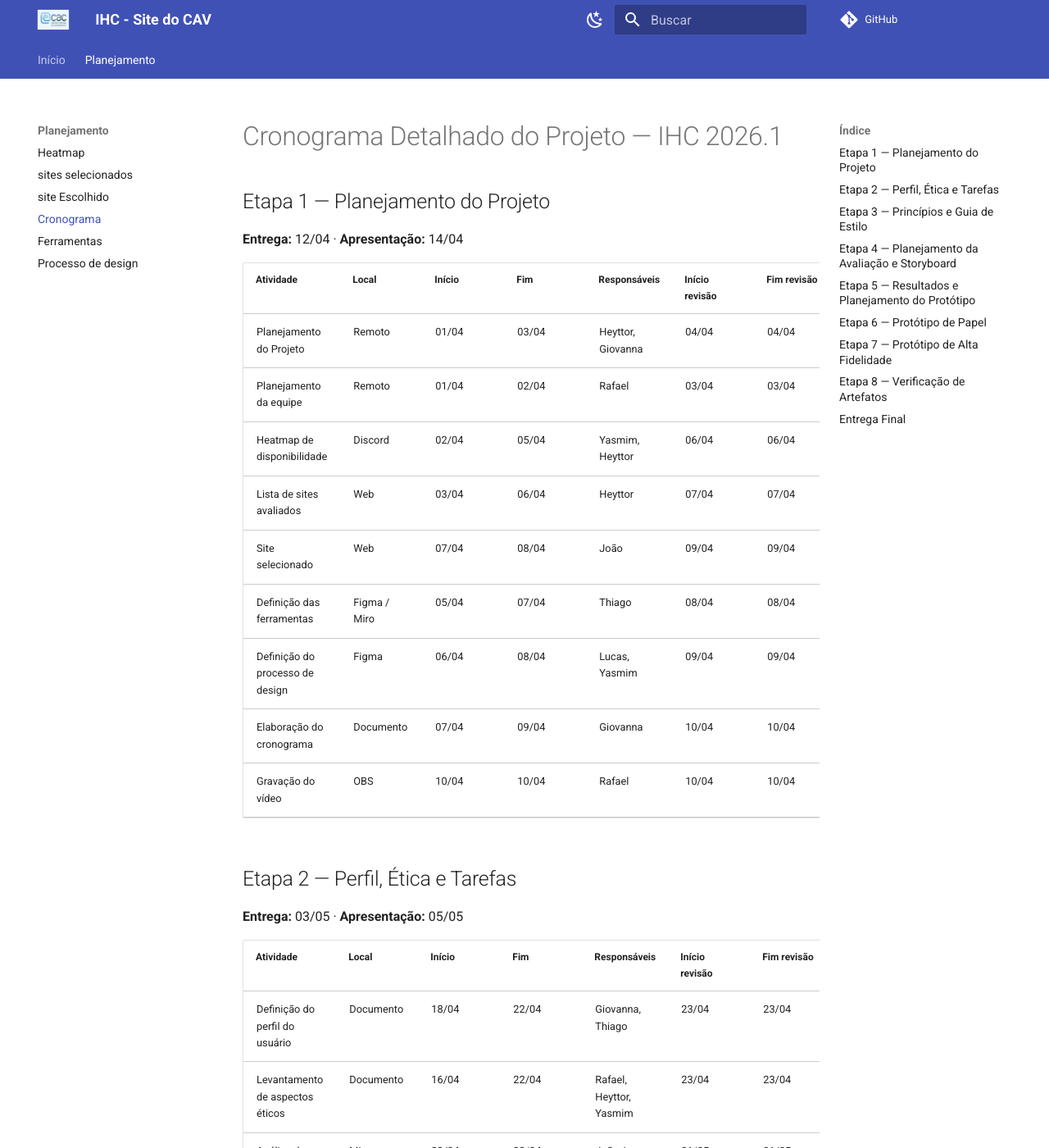
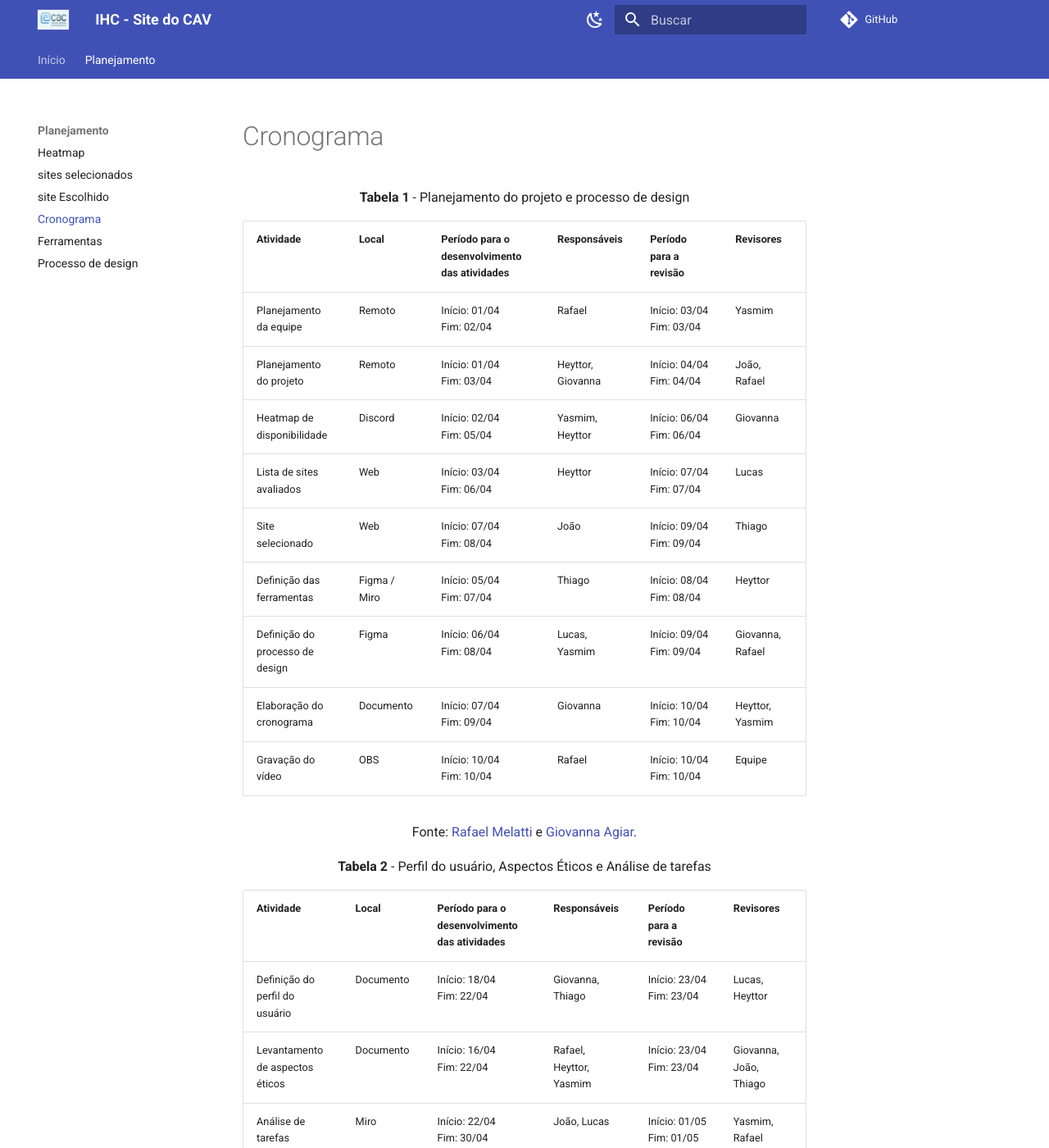
Before and after one commit to Interacao-Humano-Computador/2026.1-Grupo01, an MkDocs documentation site: the page built from docs/Planejamento/cronograma.md, in a window 1280 px wide and 1400 px high. Shown: the whole window at 82% size. Built offline with MkDocs 1.6.1 and Material for MkDocs 9.7.7, drawn with Linux system fonts in a browser that asks for light colours; comment, search, counter and statistics services are not loaded; some of the changed text lies outside the part shown.

Commit message:
docs: conversão do cronograma para MD

```diff
--- a/docs/Planejamento/cronograma.md
+++ b/docs/Planejamento/cronograma.md
@@ -1,167 +1,121 @@
-# Cronograma Detalhado do Projeto — IHC 2026.1
+<!--
+Célula genérica da tabela para facilitar a criação e a manutenção:
+| - | - | Início: - <br>Fim: - | - | Início: - <br>Fim: - | - |
+-->
 
-<style>
-table { width: 100%; border-collapse: collapse; font-size: 13px; table-layout: fixed; }
-table th, table td { padding: 8px; vertical-align: top; border-bottom: 0.5px solid #ccc; word-wrap: break-word; }
-thead th { font-weight: 600; font-size: 12px; }
-.ca { width: 22%; } .cb { width: 11%; } .cc { width: 7%; text-align: center; }
-.cd { width: 7%; text-align: center; } .ce { width: 21%; }
-.cf { width: 7%; text-align: center; } .cg { width: 7%; text-align: center; }
-.ch { width: 18%; }
-</style>
+<font size="3"><p style="text-align: center"><b>Tabela 1</b> - Planejamento do projeto e processo de design</p></font>
+
+| Atividade | Local | Período para o desenvolvimento das atividades | Responsáveis | Período para a revisão | Revisores |
+| --------------------------------- | ---------------- | --------------------- | ------------------ | ---------------------------- | ----------------|
+| Planejamento da equipe | Remoto | Início: 01/04 <br>Fim: 02/04 | Rafael | Início: 03/04 <br>Fim: 03/04 | Yasmim |
+| Planejamento do projeto | Remoto | Início: 01/04 <br>Fim: 03/04 | Heyttor, Giovanna | Início: 04/04 <br>Fim: 04/04 | João, Rafael |
+| Heatmap de disponibilidade | Discord | Início: 02/04 <br>Fim: 05/04 | Yasmim, Heyttor | Início: 06/04 <br>Fim: 06/04 | Giovanna |
+| Lista de sites avaliados | Web | Início: 03/04 <br>Fim: 06/04 | Heyttor | Início: 07/04 <br>Fim: 07/04 | Lucas |
+| Site selecionado | Web | Início: 07/04 <br>Fim: 08/04 | João | Início: 09/04 <br>Fim: 09/04 | Thiago |
+| Definição das ferramentas | Figma / Miro | Início: 05/04 <br>Fim: 07/04 | Thiago | Início: 08/04 <br>Fim: 08/04 | Heyttor |
+| Definição do processo de design | Figma | Início: 06/04 <br>Fim: 08/04 | Lucas, Yasmim | Início: 09/04 <br>Fim: 09/04 | Giovanna, Rafael |
+| Elaboração do cronograma | Documento | Início: 07/04 <br>Fim: 09/04 | Giovanna | Início: 10/04 <br>Fim: 10/04 | Heyttor, Yasmim |
+| Gravação do vídeo | OBS | Início: 10/04 <br>Fim: 10/04 | Rafael | Início: 10/04 <br>Fim: 10/04 | Equipe |
+
+<font size="3"><p style="text-align: center">Fonte: [Rafael Melatti]() e [Giovanna Agiar]().</p></font>
 
 
 
-## Etapa 1 — Planejamento do Projeto
-**Entrega:** 12/04 · **Apresentação:** 14/04
+<font size="3"><p style="text-align: center"><b>Tabela 2</b> - Perfil do usuário, Aspectos Éticos e Análise de tarefas</p></font>
 
-<table><colgroup><col class="ca"><col class="cb"><col class="cc"><col class="cd"><col class="ce"><col class="cf"><col class="cg"><col class="ch"></colgroup>
-<thead><tr><th>Atividade</th><th>Local</th><th>Início</th><th>Fim</th><th>Responsáveis</th><th>Início revisão</th><th>Fim revisão</th><th>Revisores</th></tr></thead>
-<tbody>
-<tr><td>Planejamento do Projeto</td><td>Remoto</td><td>01/04</td><td>03/04</td><td>Heyttor, Giovanna</td><td>04/04</td><td>04/04</td><td>João, Rafael</td></tr>
+| Atividade | Local | Período para o desenvolvimento das atividades | Responsáveis | Período para a revisão | Revisores |
+| --------------------------------- | ---------------- | --------------------- | ------------------ | ---------------------------- | ----------------|
+| Definição do perfil do usuário | Documento | Início: 18/04 <br>Fim: 22/04 | Giovanna, Thiago | Início: 23/04 <br>Fim: 23/04 | Lucas, Heyttor |
+| Levantamento de aspectos éticos | Documento | Início: 16/04 <br>Fim: 22/04 | Rafael, Heyttor, Yasmim | Início: 23/04 <br>Fim: 23/04 | Giovanna, João, Thiago |
+| Análise de tarefas | Miro | Início: 22/04 <br>Fim: 30/04 | João, Lucas | Início: 01/05 <br>Fim: 01/05 | Yasmim, Rafael |
+| Gravação do vídeo | Remoto | Início: 02/05 <br>Fim: 02/05 | Heyttor | Início: 02/05 <br>Fim: 02/05 | Equipe |
 
-<tr><td>Planejamento da equipe</td><td>Remoto</td><td>01/04</td><td>02/04</td><td>Rafael</td><td>03/04</td><td>03/04</td><td>Yasmim</td></tr>
-
-<tr><td>Heatmap de disponibilidade</td><td>Discord</td><td>02/04</td><td>05/04</td><td>Yasmim, Heyttor</td><td>06/04</td><td>06/04</td><td>Giovanna</td></tr>
-
-<tr><td>Lista de sites avaliados</td><td>Web</td><td>03/04</td><td>06/04</td><td>Heyttor</td><td>07/04</td><td>07/04</td><td>Lucas</td></tr>
-
-<tr><td>Site selecionado</td><td>Web</td><td>07/04</td><td>08/04</td><td>João</td><td>09/04</td><td>09/04</td><td>Thiago</td></tr>
-
-<tr><td>Definição das ferramentas</td><td>Figma / Miro</td><td>05/04</td><td>07/04</td><td>Thiago</td><td>08/04</td><td>08/04</td><td>Heyttor</td></tr>
-
-<tr><td>Definição do processo de design</td><td>Figma</td><td>06/04</td><td>08/04</td><td>Lucas, Yasmim</td><td>09/04</td><td>09/04</td><td>Giovanna, Rafael</td></tr>
-
-<tr><td>Elaboração do cronograma</td><td>Documento</td><td>07/04</td><td>09/04</td><td>Giovanna</td><td>10/04</td><td>10/04</td><td>Heyttor, Yasmim</td></tr>
-
-<tr><td>Gravação do vídeo</td><td>OBS</td><td>10/04</td><td>10/04</td><td>Rafael</td><td>10/04</td><td>10/04</td><td>Equipe</td></tr>
-</tbody></table>
+<font size="3"><p style="text-align: center">Fonte: [Rafael Melatti]() e [Giovanna Agiar]().</p></font>
 
 
 
-## Etapa 2 — Perfil, Ética e Tarefas
-**Entrega:** 03/05 · **Apresentação:** 05/05
+<font size="3"><p style="text-align: center"><b>Tabela 3</b> - Princípios e Guia de Estilo</p></font>
 
-<table><colgroup><col class="ca"><col class="cb"><col class="cc"><col class="cd"><col class="ce"><col class="cf"><col class="cg"><col class="ch"></colgroup>
-<thead><tr><th>Atividade</th><th>Local</th><th>Início</th><th>Fim</th><th>Responsáveis</th><th>Início revisão</th><th>Fim revisão</th><th>Revisores</th></tr></thead>
-<tbody>
+| Atividade | Local | Período para o desenvolvimento das atividades | Responsáveis | Período para a revisão | Revisores |
+| --------------------------------- | ---------------- | --------------------- | ------------------ | ---------------------------- | ----------------|
+| Definição dos princípios do projeto | Documento | Início: 05/05 <br>Fim: 09/05 | Rafael, João | Início: 10/05 <br>Fim: 10/05 | Yasmim, Thiago |
+| Definição das metas de usabilidade | Documento | Início: 05/05 <br>Fim: 09/05 | Yasmim, Thiago | Início: 10/05 <br>Fim: 10/05 | Giovanna, Lucas |
+| Características da plataforma | Documento | Início: 06/05 <br>Fim: 09/05 | Giovanna, Lucas | Início: 10/05 <br>Fim: 10/05 | Heyttor |
+| Criação do guia de estilo | Figma | Início: 04/05 <br>Fim: 10/05 | Lucas, Heyttor | Início: 11/05 <br>Fim: 11/05 | Rafael, João |
+| Gravação do vídeo | Remoto | Início: 11/05 <br>Fim: 11/05 | João | Início: 11/05 <br>Fim: 11/05 | Equipe |
 
-<tr><td>Definição do perfil do usuário</td><td>Documento</td><td>18/04</td><td>22/04</td><td>Giovanna, Thiago</td><td>23/04</td><td>23/04</td><td>Lucas, Heyttor</td></tr>
-
-<tr><td>Levantamento de aspectos éticos</td><td>Documento</td><td>16/04</td><td>22/04</td><td>Rafael, Heyttor, Yasmim</td><td>23/04</td><td>23/04</td><td>Giovanna, João, Thiago</td></tr>
-
-<tr><td>Análise de tarefas </td><td>Miro</td><td>22/04</td><td>30/04</td><td>João, Lucas</td><td>01/05</td><td>01/05</td><td>Yasmim, Rafael</td></tr>
-
-<tr><td>Gravação do vídeo</td><td>Remoto</td><td>02/05</td><td>02/05</td><td>Heyttor</td><td>02/05</td><td>02/05</td><td>Equipe</td></tr>
-</tbody></table>
+<font size="3"><p style="text-align: center">Fonte: [Rafael Melatti]() e [Giovanna Agiar]().</p></font>
 
 
 
-## Etapa 3 — Princípios e Guia de Estilo
-**Entrega:** 12/05 · **Apresentação:** 14/05
+<font size="3"><p style="text-align: center"><b>Tabela 4</b> - Planejamento da Avaliação e Storyboard</p></font>
 
-<table><colgroup><col class="ca"><col class="cb"><col class="cc"><col class="cd"><col class="ce"><col class="cf"><col class="cg"><col class="ch"></colgroup>
-<thead><tr><th>Atividade</th><th>Local</th><th>Início</th><th>Fim</th><th>Responsáveis</th><th>Início revisão</th><th>Fim revisão</th><th>Revisores</th></tr></thead>
-<tbody>
+| Atividade | Local | Período para o desenvolvimento das atividades | Responsáveis | Período para a revisão | Revisores |
+| --------------------------------- | ---------------- | --------------------- | ------------------ | ---------------------------- | ----------------|
+| Planejamento da avaliação do storyboard | Miro | Início: 11/05 <br>Fim: 14/05 | Heyttor, Rafael | Início: 15/05 <br>Fim: 15/05 | João |
+| Planejamento do relato (storyboard) | Documento | Início: 14/05 <br>Fim: 17/05 | João, Yasmim | Início: 18/05 <br>Fim: 18/05 | Lucas, Yasmim |
+| Planejamento da avaliação da análise de tarefas | Miro | Início: 12/05 <br>Fim: 16/05 | Lucas, Yasmim | Início: 17/05 <br>Fim: 17/05 | Giovanna, Thiago |
+| Planejamento do relato (análise de tarefas) | Documento | Início: 14/05 <br>Fim: 17/05 | Giovanna, Thiago | Início: 18/05 <br>Fim: 18/05 | Heyttor, Rafael |
+| Gravação do vídeo | Remoto | Início: 18/05 <br>Fim: 18/05 | Lucas | Início: 18/05 <br>Fim: 18/05 | Equipe |
 
-<tr><td>Definição dos princípios do projeto</td><td>Documento</td><td>05/05</td><td>09/05</td><td>Rafael, João</td><td>10/05</td><td>10/05</td><td>Yasmim, Thiago</td></tr>
-
-<tr><td>Definição das metas de usabilidade</td><td>Documento</td><td>05/05</td><td>09/05</td><td>Yasmim, Thiago</td><td>10/05</td><td>10/05</td><td>Giovanna, Lucas</td></tr>
-
-<tr><td>Características da plataforma</td><td>Documento</td><td>06/05</td><td>09/05</td><td>Giovanna, Lucas</td><td>10/05</td><td>10/05</td><td>Heyttor</td></tr>
-
-<tr><td>Criação do guia de estilo</td><td>Figma</td><td>04/05</td><td>10/05</td><td>Lucas, Heyttor</td><td>11/05</td><td>11/05</td><td>Rafael, João</td></tr>
-
-<tr><td>Gravação do vídeo</td><td>Remoto</td><td>11/05</td><td>11/05</td><td>João</td><td>11/05</td><td>11/05</td><td>Equipe</td></tr>
-</tbody></table>
+<font size="3"><p style="text-align: center">Fonte: [Rafael Melatti]() e [Giovanna Agiar]().</p></font>
 
 
 
-## Etapa 4 — Planejamento da Avaliação e Storyboard
-**Entrega:** 19/05 · **Apresentação:** 21/05
+<font size="3"><p style="text-align: center"><b>Tabela 5</b> - Resultados e Planejamento do Protótipo</p></font>
 
-<table><colgroup><col class="ca"><col class="cb"><col class="cc"><col class="cd"><col class="ce"><col class="cf"><col class="cg"><col class="ch"></colgroup>
-<thead><tr><th>Atividade</th><th>Local</th><th>Início</th><th>Fim</th><th>Responsáveis</th><th>Início revisão</th><th>Fim revisão</th><th>Revisores</th></tr></thead>
-<tbody>
-<tr><td>Planejamento da avaliação do storyboard</td><td>Miro</td><td>11/05</td><td>14/05</td><td>Heyttor, Rafael<td>15/05</td><td>15/05</td><td>João</td></tr>
+| Atividade | Local | Período para o desenvolvimento das atividades | Responsáveis | Período para a revisão | Revisores |
+| --------------------------------- | ---------------- | --------------------- | ------------------ | ---------------------------- | ----------------|
+| Relato dos resultados do storyboard | Documento | Início: 19/05 <br>Fim: 24/05 | Lucas, Heyttor | Início: 25/05 <br>Fim: 25/05 | Giovanna, Yasmim |
+| Relato da análise de tarefas | Documento | Início: 20/05 <br>Fim: 25/05 | Giovanna, Yasmim | Início: 26/05 <br>Fim: 26/05 | João, Rafael |
+| Planejamento da avaliação do protótipo de papel | Remoto | Início: 20/05 <br>Fim: 27/05 | João, Rafael | Início: 28/05 <br>Fim: 28/05 | Thiago |
+| Planejamento do relato do protótipo de papel | Documento | Início: 24/05 <br>Fim: 29/05 | Thiago, Giovanna | Início: 30/05 <br>Fim: 30/05 | Lucas, Heyttor |
+| Gravação do vídeo | Remoto | Início: 30/05 <br>Fim: 30/05 | Thiago | Início: 30/05 <br>Fim: 30/05 | Equipe |
 
-<tr><td>Planejamento do relato (storyboard)</td><td>Documento</td><td>14/05</td><td>17/05</td><td>João, Yasmim</td><td>18/05</td><td>18/05</td><td>Lucas, Yasmim</td></tr>
-
-<tr><td>Planejamento da avaliação da análise de tarefas</td><td>Miro</td><td>12/05</td><td>16/05</td><td>Lucas, Yasmim</td><td>17/05</td><td>17/05</td><td>Giovanna, Thiago</td></tr>
-
-<tr><td>Planejamento do relato (análise de tarefas)</td><td>Documento</td><td>14/05</td><td>17/05</td><td>Giovanna, Thiago</td><td>18/05</td><td>18/05</td><td>Heyttor, Rafael</td></tr>
-
-<tr><td>Gravação do vídeo</td><td>Remoto</td><td>18/05</td><td>18/05</td><td>Lucas</td><td>18/05</td><td>18/05</td><td>Equipe</td></tr>
-</tbody></table>
+<font size="3"><p style="text-align: center">Fonte: [Rafael Melatti]() e [Giovanna Agiar]().</p></font>
 
 
 
-## Etapa 5 — Resultados e Planejamento do Protótipo
-**Entrega:** 31/05 · **Apresentação:** 02/06
+<font size="3"><p style="text-align: center"><b>Tabela 6</b> - Protótipo de Papel</p></font>
 
-<table><colgroup><col class="ca"><col class="cb"><col class="cc"><col class="cd"><col class="ce"><col class="cf"><col class="cg"><col class="ch"></colgroup>
-<thead><tr><th>Atividade</th><th>Local</th><th>Início</th><th>Fim</th><th>Responsáveis</th><th>Início revisão</th><th>Fim revisão</th><th>Revisores</th></tr></thead>
-<tbody>
-<tr><td>Relato dos resultados do storyboard</td><td>Documento</td><td>19/05</td><td>24/05</td><td>Lucas, Heyttor</td><td>25/05</td><td>25/05</td><td>Giovanna, Yasmim</td></tr>
+| Atividade | Local | Período para o desenvolvimento das atividades | Responsáveis | Período para a revisão | Revisores |
+| --------------------------------- | ---------------- | --------------------- | ------------------ | ---------------------------- | ----------------|
+| Relato dos resultados do protótipo de papel | Documento | Início: 01/06 <br>Fim: 04/06 | Heyttor, Thiago | Início: 05/06 <br>Fim: 05/06 | Rafael, João, Yasmim |
+| Planejamento da avaliação do protótipo de alta fidelidade | Figma | Início: 03/06 <br>Fim: 06/06 | Rafael, João, Yasmim | Início: 07/06 <br>Fim: 07/06 | Giovanna, Lucas |
+| Planejamento do relato (alta fidelidade) | Documento | Início: 05/06 <br>Fim: 06/06 | Giovanna, Lucas | Início: 07/06 <br>Fim: 07/06 | Heyttor, Thiago |
+| Gravação do vídeo | Remoto | Início: 07/06 <br>Fim: 07/06 | Giovanna | Início: 07/06 <br>Fim: 07/06 | Equipe |
 
-<tr><td>Relato da análise de tarefas</td><td>Documento</td><td>20/05</td><td>25/05</td><td>Giovanna, Yasmim</td><td>26/05</td><td>26/05</td><td>João, Rafael</td></tr>
-
-<tr><td>Planejamento da avaliação do protótipo de papel</td><td>Remoto</td><td>20/05</td><td>27/05</td><td>João, Rafael</td><td>28/05</td><td>28/05</td><td>Thiago</td></tr>
-
-<tr><td>Planejamento do relato dos resultados da avaliação do protótipo de papel</td><td>Documento</td><td>24/05</td><td>29/05</td><td>Thiago, Giovanna</td><td>30/05</td><td>30/05</td><td>Lucas, Heyttor</td></tr>
-
-<tr><td>Gravação do vídeo</td><td>Remoto</td><td>30/05</td><td>30/05</td><td>Thiago</td><td>30/05</td><td>30/05</td><td>Equipe</td></tr>
-</tbody></table>
+<font size="3"><p style="text-align: center">Fonte: [Rafael Melatti]() e [Giovanna Agiar]().</p></font>
 
 
 
-## Etapa 6 — Protótipo de Papel
-**Entrega:** 07/06 · **Apresentação:** 09/06
+<font size="3"><p style="text-align: center"><b>Tabela 7</b> - Protótipo de Alta Fidelidade</p></font>
 
-<table><colgroup><col class="ca"><col class="cb"><col class="cc"><col class="cd"><col class="ce"><col class="cf"><col class="cg"><col class="ch"></colgroup>
-<thead><tr><th>Atividade</th><th>Local</th><th>Início</th><th>Fim</th><th>Responsáveis</th><th>Início revisão</th><th>Fim revisão</th><th>Revisores</th></tr></thead>
-<tbody>
-<tr><td>Relato dos resultados do protótipo de papel</td><td>Documento</td><td>01/06</td><td>04/06</td><td>Heyttor, Thiago</td><td>05/06</td><td>05/06</td><td>Rafael, João, Yasmim</td></tr>
+| Atividade | Local | Período para o desenvolvimento das atividades | Responsáveis | Período para a revisão | Revisores |
+| --------------------------------- | ---------------- | --------------------- | ------------------ | ---------------------------- | ----------------|
+| Relato dos resultados do protótipo de alta fidelidade | Figma / Testes | Início: 08/06 <br>Fim: 15/06 | Equipe | Início: 16/06 <br>Fim: 16/06 | Equipe |
+| Gravação do vídeo da apresentação | Remoto | Início: 16/06 <br>Fim: 16/06 | Yasmim | Início: 16/06 <br>Fim: 16/06 | Equipe |
 
-<tr><td>Planejamento da avaliação do protótipo de alta fidelidade</td><td>Figma</td><td>03/06</td><td>06/06</td><td>Rafael, João, Yasmim</td><td>07/06</td><td>07/06</td><td>Giovanna, Lucas</td></tr>
-
-<tr><td>Planejamento do relato dos resultados da avaliação do protótipo de alta fidelidade</td><td>Documento</td><td>05/06</td><td>06/06</td><td>Giovanna, Lucas</td><td>07/06</td><td>07/06</td><td>Heyttor, Thiago</td></tr>
-
-<tr><td>Gravação do vídeo</td><td>Remoto</td><td>07/06</td><td>07/06</td><td>Giovanna</td><td>07/06</td><td>07/06</td><td>Equipe</td></tr>
-</tbody></table>
+<font size="3"><p style="text-align: center">Fonte: [Rafael Melatti]() e [Giovanna Agiar]().</p></font>
 
 
 
-## Etapa 7 — Protótipo de Alta Fidelidade
-**Entrega:** 16/06 · **Apresentação:** 18/06
+<font size="3"><p style="text-align: center"><b>Tabela 8</b> - Verificação de Artefatos</p></font>
 
-<table><colgroup><col class="ca"><col class="cb"><col class="cc"><col class="cd"><col class="ce"><col class="cf"><col class="cg"><col class="ch"></colgroup>
-<thead><tr><th>Atividade</th><th>Local</th><th>Início</th><th>Fim</th><th>Responsáveis</th><th>Início revisão</th><th>Fim revisão</th><th>Revisores</th></tr></thead>
-<tbody>
-<tr><td>Relato dos resultados do protótipo de alta fidelidade</td><td>Figma / Teste com usuários</td><td>08/06</td><td>15/06</td><td>Equipe</td><td>16/06</td><td>16/06</td><td>Equipe</td></tr>
-<tr><td>Gravação do vídeo da apresentação</td><td>Remoto</td><td>16/06</td><td>16/06</td><td>Yasmim</td><td>16/06</td><td>16/06</td><td>Equipe</td></tr>
-</tbody></table>
+| Atividade | Local | Período para o desenvolvimento das atividades | Responsáveis | Período para a revisão | Revisores |
+| --------------------------------- | ---------------- | --------------------- | ------------------ | ---------------------------- | ----------------|
+| Verificação final de todos os artefatos | Repositório | Início: 17/06 <br>Fim: 22/06 | Equipe | Início: 23/06 <br>Fim: 23/06 | Equipe |
+| Gravação do vídeo da apresentação | Remoto | Início: 23/06 <br>Fim: 23/06 | Yasmim | Início: 16/06 <br>Fim: 16/06 | Equipe |
+
+<font size="3"><p style="text-align: center">Fonte: [Rafael Melatti]() e [Giovanna Agiar]().</p></font>
 
 
 
-## Etapa 8 — Verificação de Artefatos
-**Entrega:** 23/06 · **Apresentação:** 25/06
+<font size="3"><p style="text-align: center"><b>Entrega Final</b> </p></font>
 
-<table><colgroup><col class="ca"><col class="cb"><col class="cc"><col class="cd"><col class="ce"><col class="cf"><col class="cg"><col class="ch"></colgroup>
-<thead><tr><th>Atividade</th><th>Local</th><th>Início</th><th>Fim</th><th>Responsáveis</th><th>Início revisão</th><th>Fim revisão</th><th>Revisores</th></tr></thead>
-<tbody>
-<tr><td>Verificação final de todos os artefatos produzidos</td><td>Repositório do projeto</td><td>17/06</td><td>22/06</td><td>Equipe</td><td>23/06</td><td>23/06</td><td>Equipe</td></tr>
-<tr><td>Gravação do vídeo da apresentação</td><td>Remoto</td><td>23/06</td><td>23/06</td><td>Rafael</td><td>23/06</td><td>23/06</td><td>Equipe</td></tr>
-</tbody></table>
+| Atividade | Local | Período para o desenvolvimento das atividades | Responsáveis | Período para a revisão | Revisores |
+| --------------------------------- | ---------------- | --------------------- | ------------------ | ---------------------------- | ----------------|
+| Preparação da apresentação final | Online | Início: 24/06 <br>Fim: 30/06 | Equipe | Início: 01/07 <br>Fim: 01/07 | Equipe |
+| Gravação do vídeo final | Remoto | Início: 01/07 <br>Fim: 01/07 | Heyttor | Início: 01/07 <br>Fim: 01/07 | Equipe |
 
-
-
-## Entrega Final
-**Entrega:** 01/07 · **Avaliação:** 02/07 – 16/07
-
-<table><colgroup><col class="ca"><col class="cb"><col class="cc"><col class="cd"><col class="ce"><col class="cf"><col class="cg"><col class="ch"></colgroup>
-<thead><tr><th>Atividade</th><th>Local</th><th>Início</th><th>Fim</th><th>Responsáveis</th><th>Início revisão</th><th>Fim revisão</th><th>Revisores</th></tr></thead>
-<tbody>
-<tr><td>Preparação da apresentação final do projeto</td><td>Online</td><td>24/06</td><td>30/06</td><td>Equipe</td><td>01/07</td><td>01/07</td><td>Equipe</td></tr>
-<tr><td>Gravação do vídeo final</td><td>Remoto</td><td>01/07</td><td>01/07</td><td>Heyttor</td><td>01/07</td><td>01/07</td><td>Equipe</td></tr>
-</tbody></table>
+<font size="3"><p style="text-align: center">Fonte: [Rafael Melatti]() e [Giovanna Agiar]().</p></font>
```
